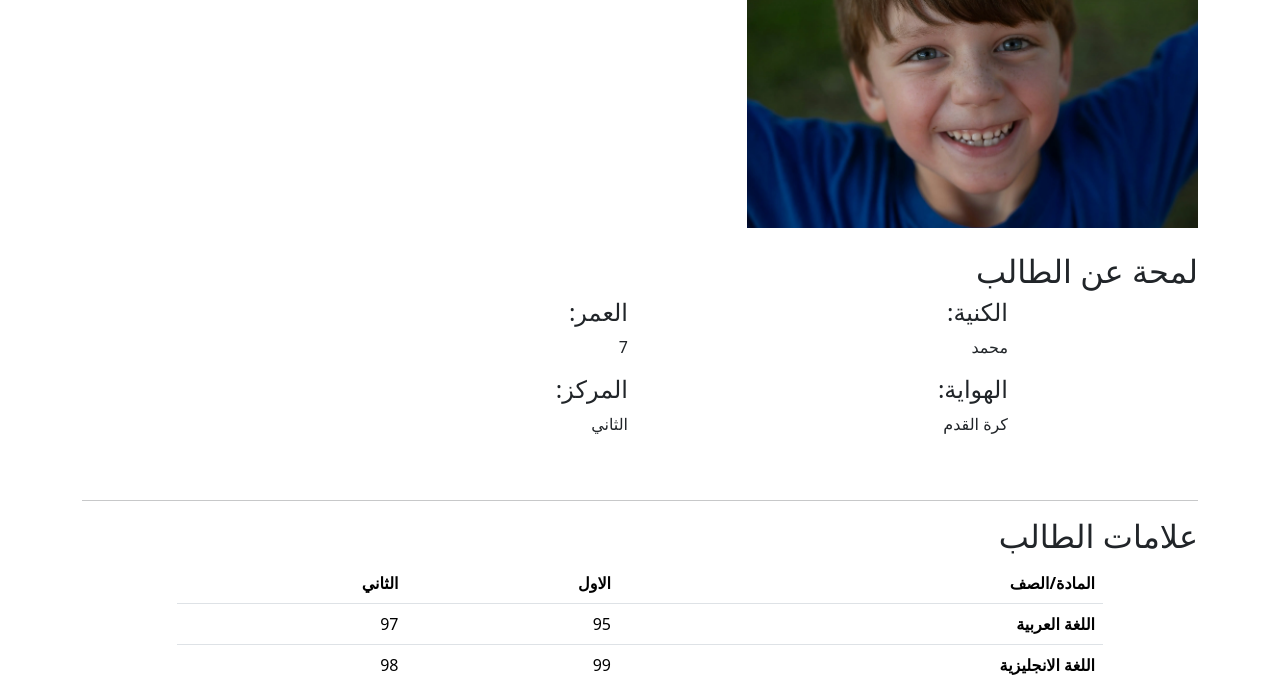
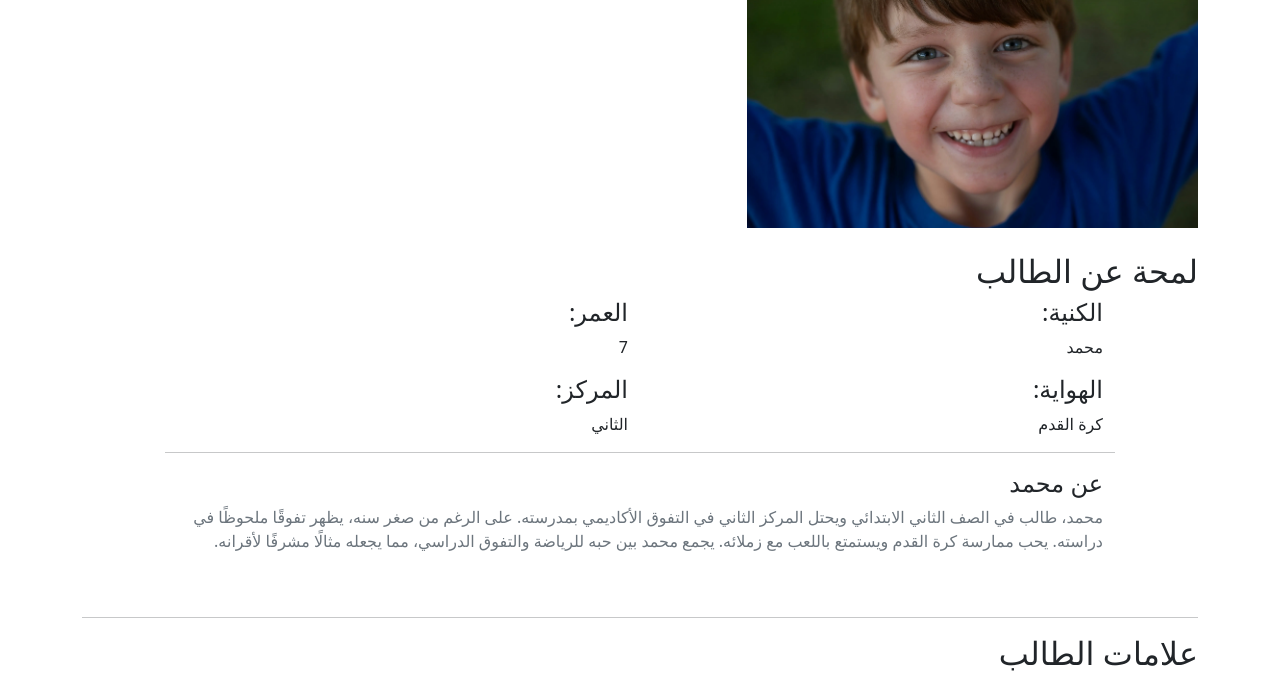
Before and after one commit to AbdulrahmanS254/School-Site, a website: page src/student-2.html in a window 1280 px wide. Shown: the part 97-775 px from the top of the page. Drawn offline with nearby package versions, Linux system fonts and the light colour scheme.

Commit message:
last modifications

```diff
--- a/src/assets/sass/student.scss
+++ b/src/assets/sass/student.scss
@@ -63,10 +63,19 @@ section {
                 h4 {
                     font-size: 1.5rem;
                     font-weight: 600;
+                    &.about-student-title {
+                        font-size: 1.6rem;
+                        color: $black;
+                        padding-bottom: 5px;
+                        border-bottom: 2px solid $dark-neutral;
+                    }
                 }
                 p {
                     font-size: 1.3rem;
                     font-weight: 500;
+                    &.about-text {
+                        text-align: justify;
+                    }
                 }
             }
         }
--- a/src/student-2.html
+++ b/src/student-2.html
@@ -83,7 +83,7 @@
                 <h2 class="section-heading">لمحة عن الطالب</h2>
 
                 <div class="row">
-                    <div class="col-md-8 offset-md-2">
+                    <div class="col-md-10 offset-md-1">
                         <div class="info">
                             <div class="line">
                                 <div class="row">
@@ -106,6 +106,18 @@
                                     <div class="col-md-6">
                                         <h4>المركز:</h4>
                                         <p>الثاني</p>
+                                    </div>
+                                    <hr>
+                                    <div class="col-12">
+                                        <h4 class="about-student-title">
+                                            عن محمد
+                                        </h4>
+                                        <p class="about-text text-secondary">
+                                            محمد، طالب في الصف الثاني الابتدائي ويحتل المركز الثاني في التفوق الأكاديمي
+                                            بمدرسته. على الرغم من صغر سنه، يظهر تفوقًا ملحوظًا في دراسته. يحب ممارسة كرة
+                                            القدم ويستمتع باللعب مع زملائه. يجمع محمد بين حبه للرياضة والتفوق الدراسي،
+                                            مما يجعله مثالًا مشرفًا لأقرانه.
+                                        </p>
                                     </div>
                                 </div>
                             </div>
```
Also changed, not shown: src/student-1.html (+13 -1 lines).
